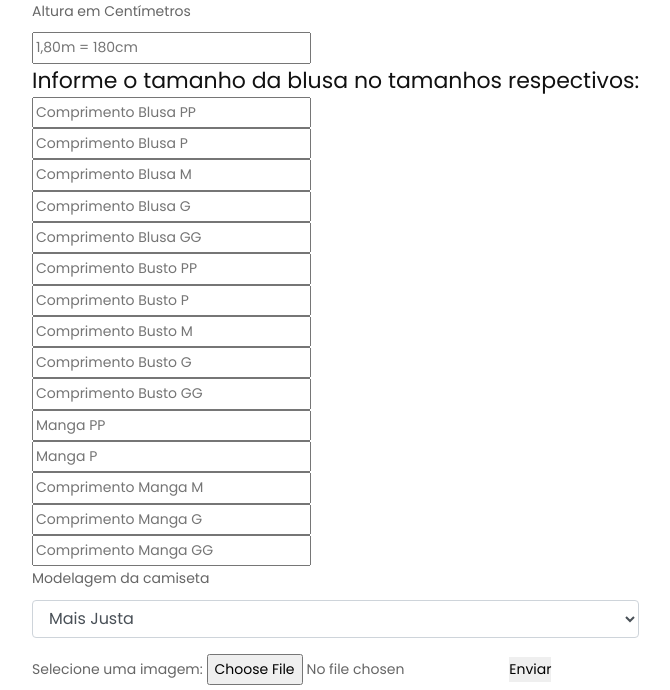
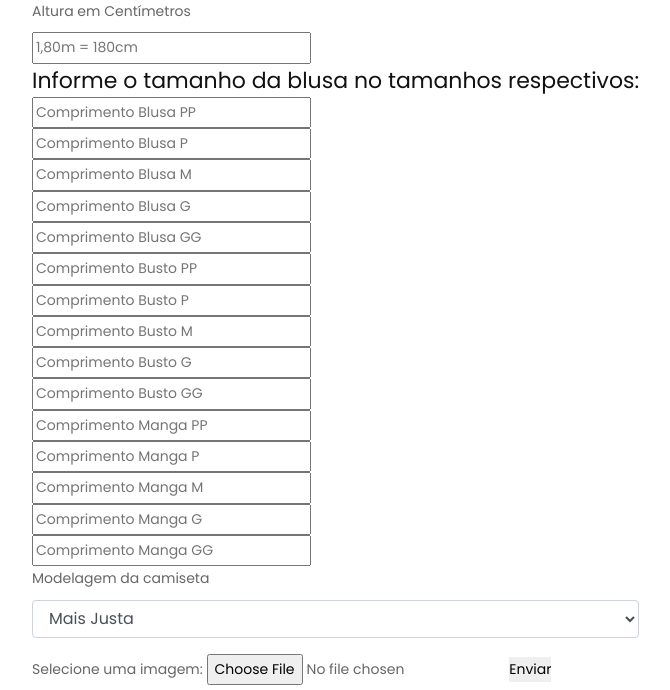
Before and after one commit to valeragabriel/design_measure, a Django app: page /clothMeasure2/ in a window 1280 px wide. Shown: the part 174-864 px from the top of the page, without its empty margins (23-693 px from the left). Run offline with Django 5.2, Linux system fonts and the light colour scheme; a user stored in the database is signed in; some libraries are stand-ins or nearby versions.

Commit message:
Update clothMeasure2.html

```diff
--- a/templates/clothMeasure2.html
+++ b/templates/clothMeasure2.html
@@ -102,8 +102,8 @@
                 <input type="number" id="busto_M" name="busto_M" placeholder="Comprimento Busto M" required><br>
                 <input type="number" id="busto_G" name="busto_G" placeholder="Comprimento Busto G" required><br>
                 <input type="number" id="busto_GG" name="busto_GG" placeholder="Comprimento Busto GG" required><br>
-                <input type="number" id="manga_PP" name="manga_PP" placeholder="Manga PP" required><br>
-                <input type="number" id="manga_P" name="manga_P" placeholder="Manga P" required><br>
+                <input type="number" id="manga_PP" name="manga_PP" placeholder="Comprimento Manga PP" required><br>
+                <input type="number" id="manga_P" name="manga_P" placeholder="Comprimento Manga P" required><br>
                 <input type="number" id="manga_M" name="manga_M" placeholder="Comprimento Manga M" required><br>
                 <input type="number" id="manga_G" name="manga_G" placeholder="Comprimento Manga G" required><br>
                 <input type="number" id="manga_GG" name="manga_GG" placeholder="Comprimento Manga GG" required><br>
```
